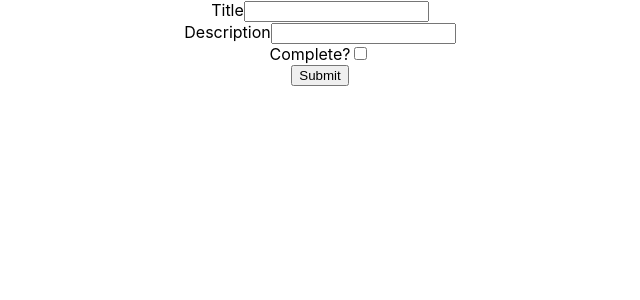
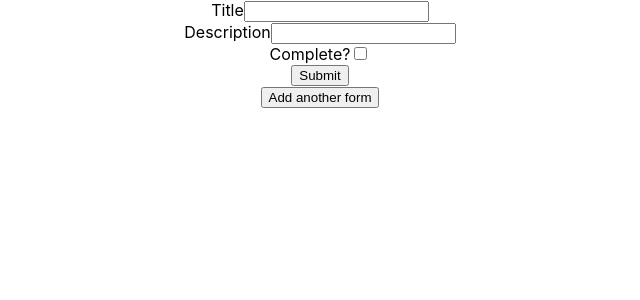
Before and after one commit to idiomattic/hooks-practice, a React (Create React App) app: page / in a window 1280 px wide. Shown: the top 300 px of the page, without its empty margins (320-960 px from the left). Built offline with nearby package versions, Linux system fonts and the light colour scheme.

Commit message:
uses state to set number of forms to display

```diff
--- a/src/App.js
+++ b/src/App.js
@@ -1,10 +1,18 @@
 import './App.css';
 import TodoForm from './components/todo_form';
+import React, { useState } from 'react'
 
 function App() {
+  const [forms, setForms] = useState([<TodoForm key={0} />])
+
+  const addForm = () => {
+    setForms([...forms, <TodoForm key={forms.length} />])
+  }
+
   return (
     <div className="App">
-      <TodoForm />
+      {forms}
+      <button onClick={e => addForm()}>Add another form</button>
     </div>
   );
 }
```
